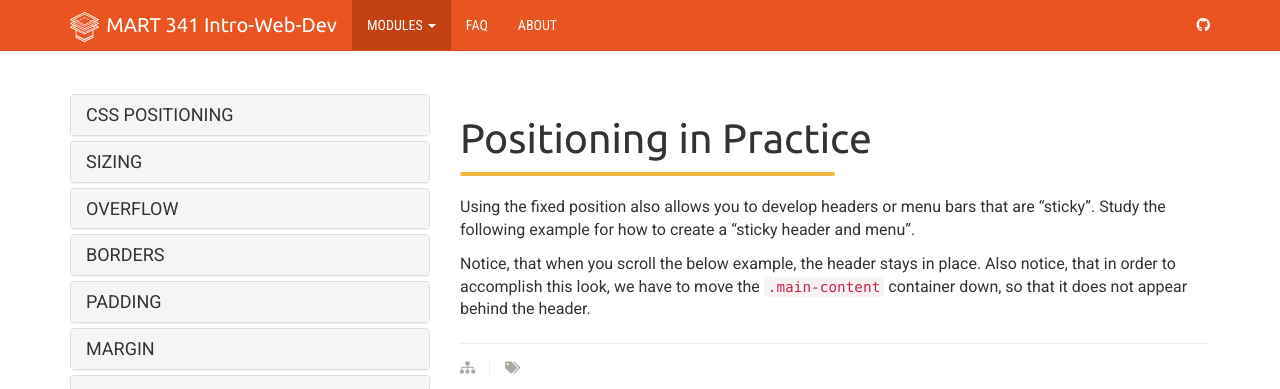
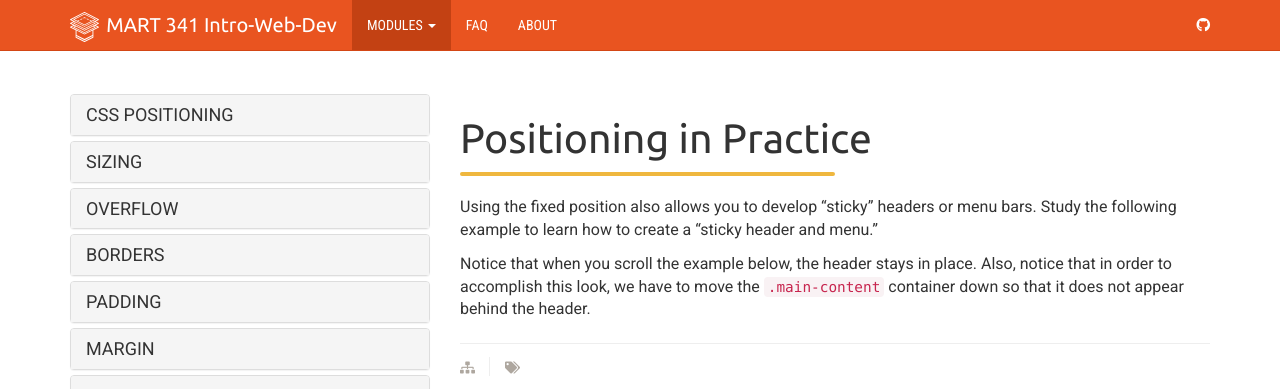
Before and after one commit to Montana-Media-Arts/webDesignFall2024, a Jekyll site: the page built from _docs/topic-11/08-position/06-page.md, in a window 1280 px wide and 999 px high. Shown: the top 389 px of the window. Built offline with Jekyll 4.4.1, drawn with Linux system fonts in a browser that asks for light colours; nearby versions of some CDN libraries.

Commit message:
Update 06-page.md

```diff
--- a/_docs/topic-11/08-position/06-page.md
+++ b/_docs/topic-11/08-position/06-page.md
@@ -6,9 +6,9 @@ permalink: /topic-11/position-example/
 
 <div class="divider-heading"></div>
 
-Using the fixed position also allows you to develop headers or menu bars that are "sticky". Study the following example for how to create a "sticky header and menu".
+Using the fixed position also allows you to develop "sticky" headers or menu bars. Study the following example to learn how to create a "sticky header and menu."
 
-Notice, that when you scroll the below example, the header stays in place. Also notice, that in order to accomplish this look, we have to move the `.main-content` container down, so that it does not appear behind the header.
+Notice that when you scroll the example below, the header stays in place. Also, notice that in order to accomplish this look, we have to move the `.main-content` container down so that it does not appear behind the header.
 
 <div class="codepen-embed">
   <p data-height="600" data-theme-id="30567" data-slug-hash="qBNYWae" data-default-tab="result" data-user="retrog4m3r" data-embed-version="2" data-pen-title="Dropdown Menu, Sticky" class="codepen"></p>
```
